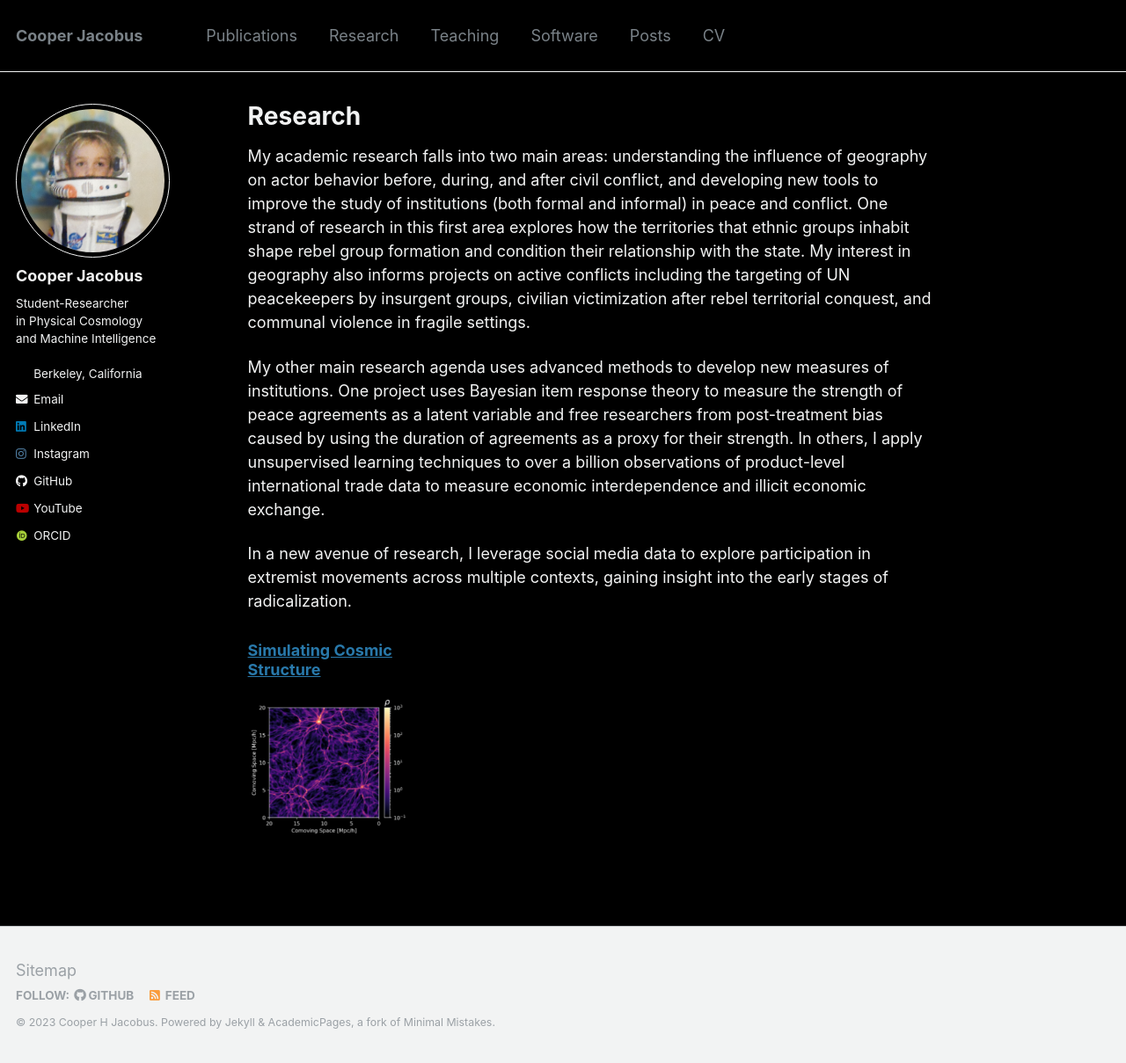
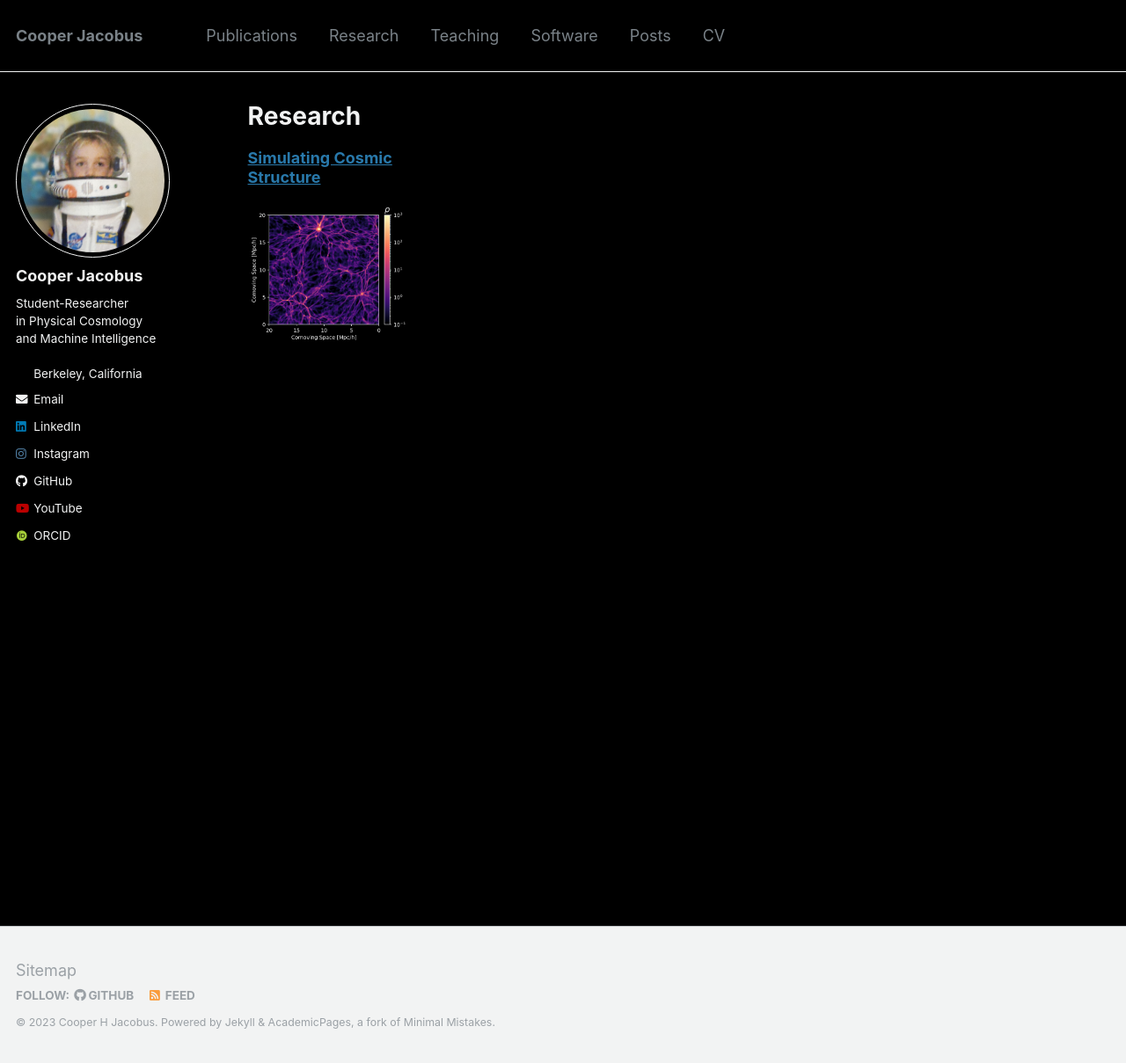
Before and after one commit to c-jacobus/c-jacobus.github.io, a Jekyll site: the page built from _pages/research.md, in a window 1280 px wide and 1209 px high. Shown: the whole window at 88% size. Built offline with Jekyll 4.4.1, drawn with Linux system fonts in a browser that asks for light colours; some web fonts are replaced.

Commit message:
Update research.md

```diff
--- a/_pages/research.md
+++ b/_pages/research.md
@@ -7,27 +7,7 @@ header:
   og_image: "research/ecdf.png"
 ---
 
-My academic research falls into two main areas: understanding the influence of
-geography on actor behavior before, during, and after civil conflict, and
-developing new tools to improve the study of institutions (both formal and
-informal) in peace and conflict. One strand of research in this first area
-explores how the territories that ethnic groups inhabit shape rebel group
-formation and condition their relationship with the state. My interest in
-geography also informs projects on active conflicts including the targeting of
-UN peacekeepers by insurgent groups, civilian victimization after rebel
-territorial conquest, and communal violence in fragile settings.
 
-My other main research agenda uses advanced methods to develop new measures of
-institutions. One project uses Bayesian item response theory to measure the
-strength of peace agreements as a latent variable and free researchers from
-post-treatment bias caused by using the duration of agreements as a proxy for
-their strength. In others, I apply unsupervised learning techniques to over a
-billion observations of product-level international trade data to measure
-economic interdependence and illicit economic exchange.
-
-In a new avenue of research, I leverage social media data to explore
-participation in extremist movements across multiple contexts, gaining insight
-into the early stages of radicalization.
 
 <nbsp>
 
```
